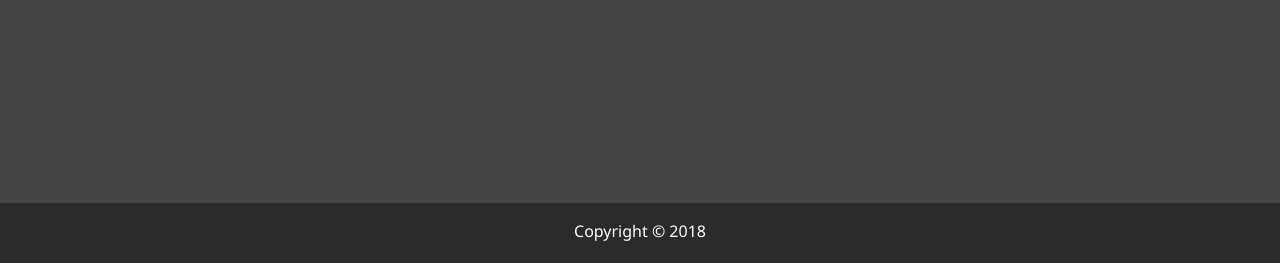
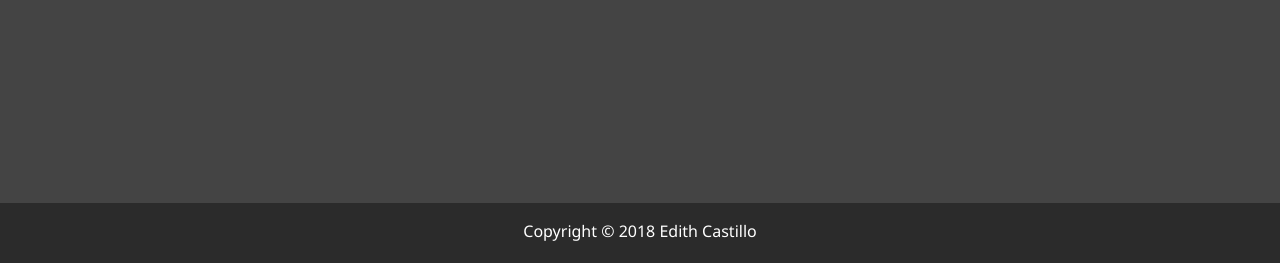
Before and after one commit to ayoallendave/portfolio, a website: page contact.html in a window 1280 px wide. Shown: the part 537-800 px from the top of the page. Drawn offline with Linux system fonts and the light colour scheme.

Commit message:
Update contact.html

```diff
--- a/contact.html
+++ b/contact.html
@@ -71,7 +71,7 @@
   </main>
 
   <footer id="main-footer">
-    Copyright &copy; 2018
+    Copyright &copy; 2018 <pan>Edith Castillo</span>
   </footer>
 
   <script src="js/main.js"></script>
```
